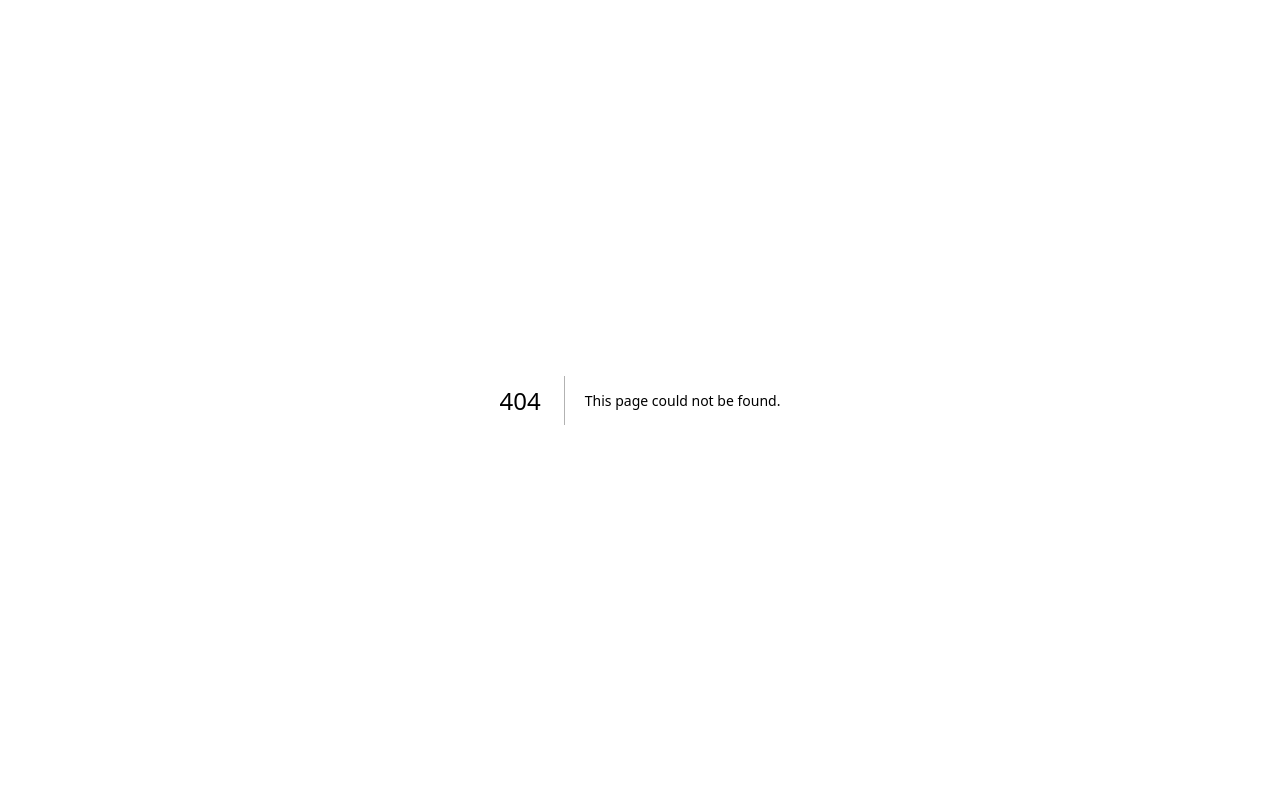
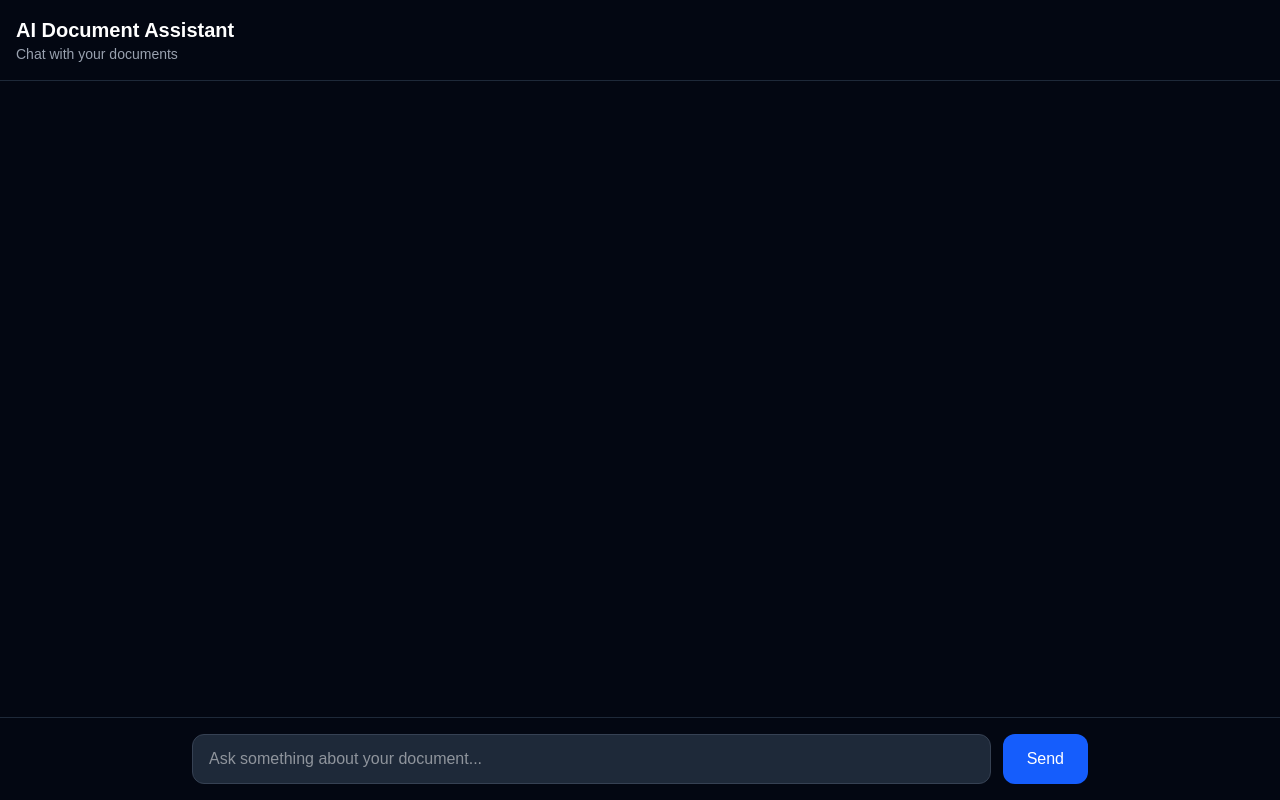
Before and after one commit to mackscript/ai-doc-assistant, a Next.js app in the folder frontend/: page /chat in a window 1280 px wide. Before the commit this address had no page. Built offline with nearby package versions, Linux system fonts and the light colour scheme.

Commit message:
update chat

```diff
--- /dev/null
+++ b/frontend/src/app/chat/page.tsx
@@ -0,0 +1,98 @@
+"use client"
+
+import React, { useState } from "react";
+
+
+interface Message {
+    id: string,
+    role: "user" | "assistant"
+    content: string,
+    createdAt: Date,
+}
+export default function ChatPage() {
+
+    const [messages, setMessage] = useState<Message[]>([])
+    const [input, setInput] = useState<string>("");
+
+
+    const handleSend = (e: any) => {
+        e.preventDefault()
+        if (!input.trim()) return;
+
+        const newMessage: Message = {
+            id: crypto.randomUUID(),
+            role: 'user',
+            content: input,
+            createdAt: new Date()
+        }
+
+        setInput("")
+        setMessage((prev) => [...prev, newMessage])
+    }
+
+
+    return (
+        <main className="min-h-screen bg-gray-950 text-white flex flex-col">
+
+            <header className="border-b border-gray-800 p-4">
+                <h1 className="text-xl font-bold">
+                    AI Document Assistant
+                </h1>
+                <p className="text-sm text-gray-400">
+                    Chat with your documents
+                </p>
+            </header>
+
+
+            <section className="flex-1 p-6 space-y-6">
+
+                {messages.map((message) => (
+                    <div
+                        key={message.id}
+                        className={`flex ${message.role === "user"
+                            ? "justify-end"
+                            : "justify-start"
+                            }`}
+                    >
+                        <div
+                            className={`max-w-md rounded-2xl px-4 py-3 ${message.role === "user"
+                                ? "bg-blue-600 text-white"
+                                : "bg-gray-800 text-gray-200"
+                                }`}
+                        >
+                            {message.content}
+                        </div>
+                    </div>
+                ))}
+
+            </section>
+
+
+            <footer className="border-t border-gray-800 p-4">
+
+                <form className="max-w-4xl mx-auto flex gap-3">
+
+                    <input
+
+                        value={input}
+                        onChange={(e) => setInput(e.target.value)}
+                        type="text"
+                        placeholder="Ask something about your document..."
+                        className="flex-1 rounded-xl bg-gray-800 border border-gray-700 px-4 py-3 outline-none focus:border-blue-500"
+                    />
+
+                    <button
+                        onClick={handleSend}
+                        type="submit"
+                        className="bg-blue-600 hover:bg-blue-700 px-6 rounded-xl font-medium"
+                    >
+                        Send
+                    </button>
+
+                </form>
+
+            </footer>
+
+        </main>
+    );
+}
--- a/frontend/src/app/register/page.tsx
+++ b/frontend/src/app/register/page.tsx
@@ -2,13 +2,20 @@
 
 import React, { useState } from "react";
 
+interface RegisterFormData {
+    fullName: string;
+    email: string;
+    password: string
+}
+
 export default function RegisterPage() {
-    const [formData, setFormData] = useState({
+    const [formData, setFormData] = useState<RegisterFormData>({
         fullName: "",
         email: "",
         password: "",
     })
-    const [errors, setErrors] = useState({
+
+    const [errors, setErrors] = useState<RegisterFormData>({
         fullName: "",
         email: "",
         password: "",
```
